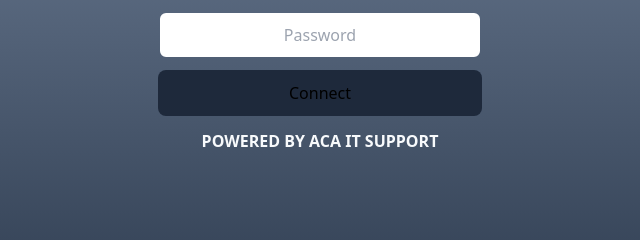
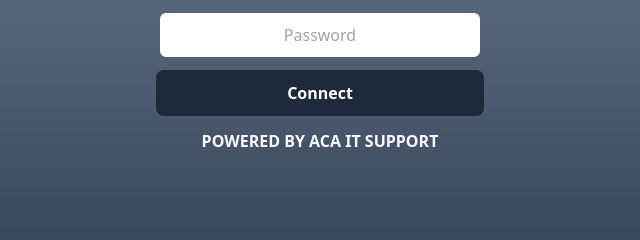
Before and after one commit to rasyanouvalnugraha/copysmkn65hospot, a plain HTML site: page index.html in a window 1280 px wide. Shown: the part 509-749 px from the top of the page, 320-960 px from the left. Drawn offline with nearby package versions, Linux system fonts and the light colour scheme.

Commit message:
Update index.html

```diff
--- a/index.html
+++ b/index.html
@@ -28,7 +28,7 @@
         </div>
         <br>
         <div>
-            <a href="coba.html" class="bg-slate-800 px-[8.2rem] py-3 rounded-lg">
+            <a href="coba.html" class="bg-slate-800 px-[8.2rem] py-3 rounded-lg font-bold text-white">
                 Connect
             </a>
         </div>
```
